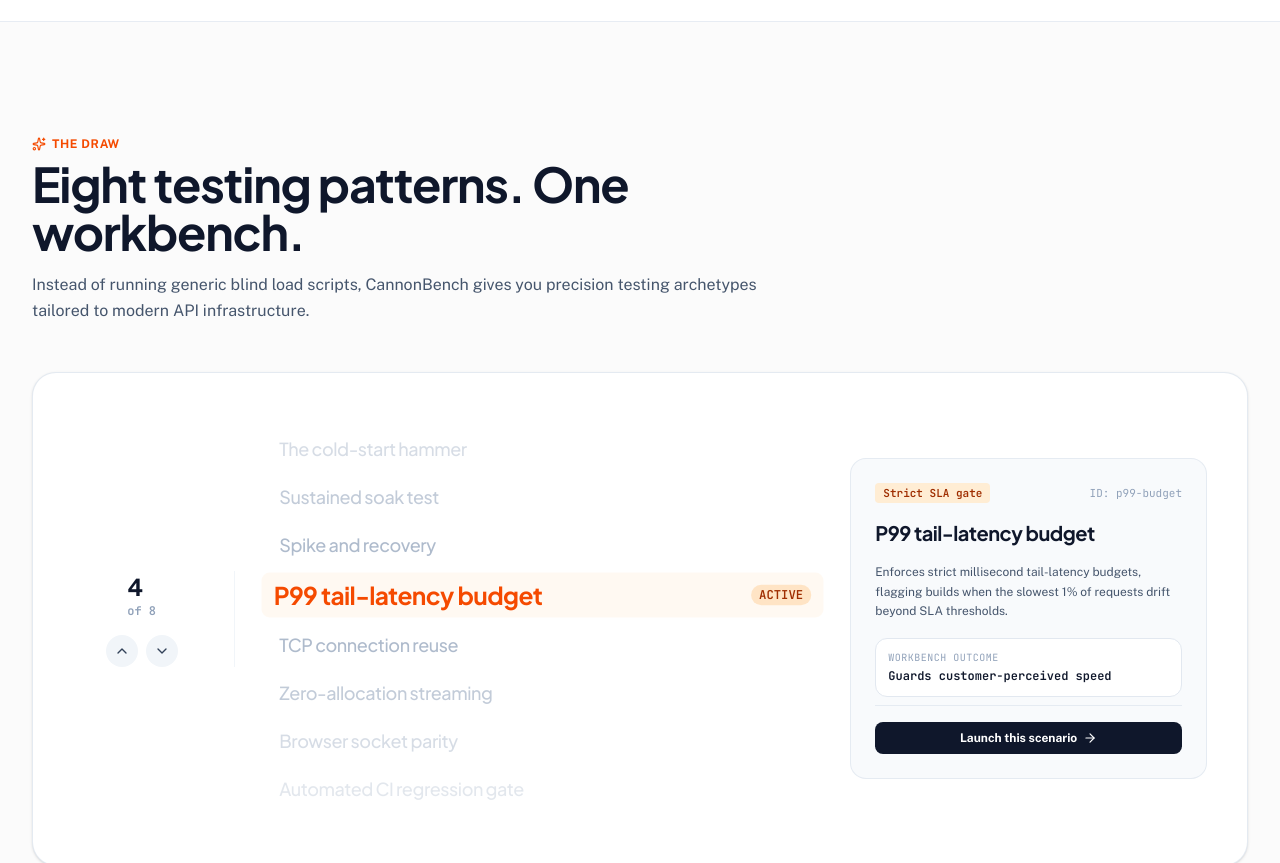
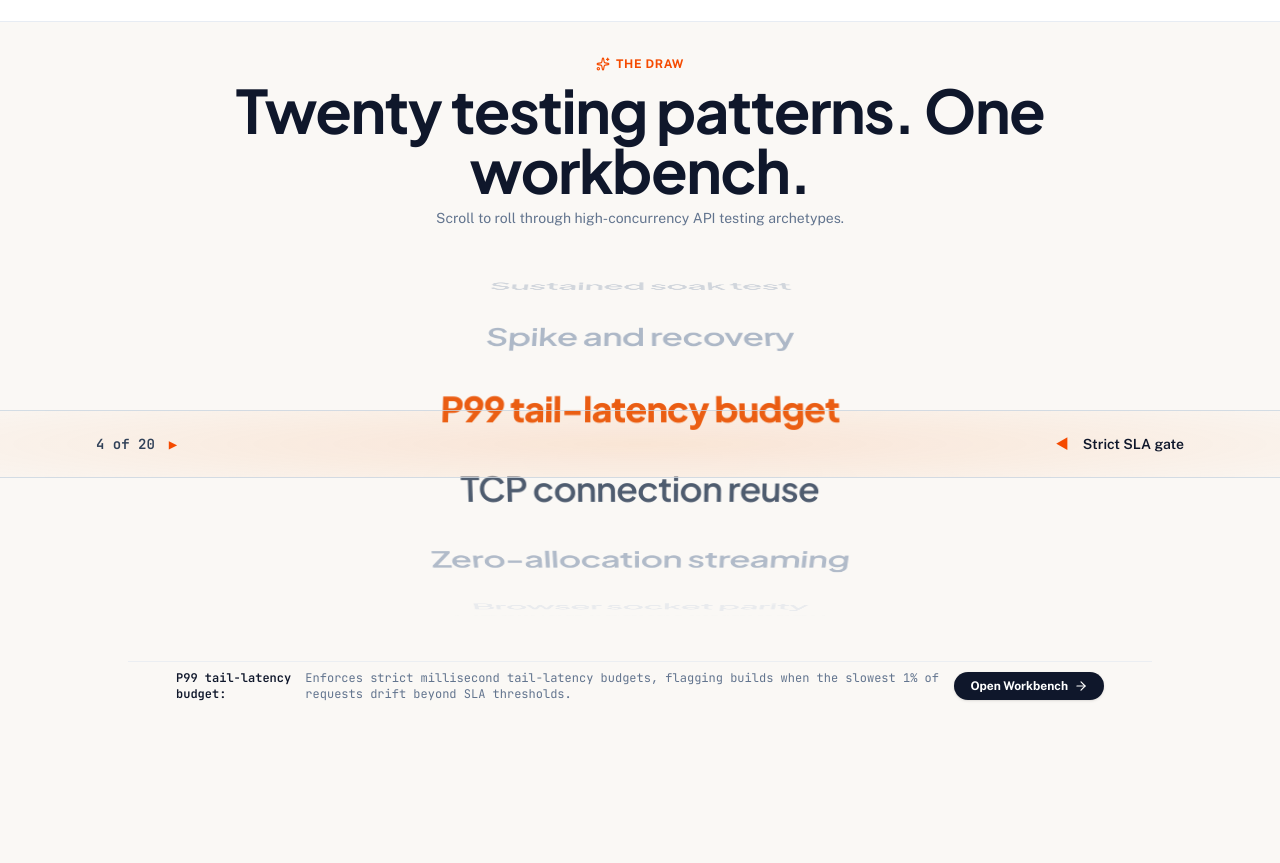
Before and after one commit to Anurag-Shankar-Maurya/CannonBench, a Next.js app: page / in a window 1280 px wide. Shown: the part 1540-2403 px from the top of the page. Built offline with nearby package versions, Linux system fonts and the light colour scheme.

Commit message:
feat: add NotFound component and enhance KineticParadigms with smooth scrolling and new patterns

```diff
--- a/components/landing/KineticParadigms.tsx
+++ b/components/landing/KineticParadigms.tsx
@@ -1,9 +1,9 @@
 'use client';
 
-import React, { useState } from 'react';
+import React, { useRef, useState, useEffect } from 'react';
 import Link from 'next/link';
-import { motion, AnimatePresence } from 'motion/react';
-import { ChevronUp, ChevronDown, ArrowRight, Sparkles } from 'lucide-react';
+import { motion, useScroll, useSpring, useTransform } from 'motion/react';
+import { Sparkles, ArrowRight } from 'lucide-react';
 
 interface BenchPattern {
   id: string;
@@ -19,217 +19,356 @@ const PATTERNS: BenchPattern[] = [
     name: 'The cold-start hammer',
     tag: 'Zero-traffic burst',
     detail: 'Bursts dormant serverless functions from 0 to 500 connections in 200ms to expose cold init penalties and un-warmed database pools.',
-    metric: 'Exposes initial handshake lag',
+    metric: 'Handshake latency penalty',
   },
   {
     id: 'soak',
     name: 'Sustained soak test',
     tag: 'Leak detection',
     detail: 'Maintains a constant throughput over prolonged durations to uncover garbage collection pauses, memory creep, and socket leaks.',
-    metric: 'Identifies slow memory degradation',
+    metric: 'Memory degradation rate',
   },
   {
     id: 'spike',
     name: 'Spike and recovery',
     tag: 'Elastic resilience',
     detail: 'Injects sudden 10x traffic spikes followed by sharp drop-offs to observe queue backpressure, circuit breaking, and auto-scaler lag.',
-    metric: 'Measures auto-scale stabilization time',
+    metric: 'Autoscale stabilization time',
   },
   {
     id: 'p99-budget',
     name: 'P99 tail-latency budget',
     tag: 'Strict SLA gate',
     detail: 'Enforces strict millisecond tail-latency budgets, flagging builds when the slowest 1% of requests drift beyond SLA thresholds.',
-    metric: 'Guards customer-perceived speed',
+    metric: 'Customer perceived delay',
   },
   {
     id: 'tcp-reuse',
     name: 'TCP connection reuse',
     tag: 'Keep-alive efficiency',
     detail: 'Benchmarks persistent HTTP keep-alive sockets against raw TCP handshakes to isolate TLS overhead on client ingress proxies.',
-    metric: 'Pinpoints TLS renegotiation overhead',
+    metric: 'TLS handshake reduction',
   },
   {
     id: 'zero-alloc',
     name: 'Zero-allocation streaming',
     tag: 'SSE pipeline',
     detail: 'Evaluates real-time Server-Sent Events throughput with zero memory buffer duplication or event loop stalling.',
-    metric: 'Stress-tests persistent push channels',
+    metric: 'Buffer allocation overhead',
   },
   {
     id: 'browser-parity',
     name: 'Browser socket parity',
     tag: 'Real client timing',
     detail: 'Executes identical benchmarks via browser fetch() and Resource Timing to detect browser-specific connection limits.',
-    metric: 'Compares server sockets vs browser pools',
+    metric: 'Client pool congestion',
   },
   {
     id: 'ci-gate',
     name: 'Automated CI regression gate',
     tag: 'Headless enforcement',
     detail: 'Outputs machine-readable JSON metrics and non-zero exit codes to block pull requests before performance regressions hit production.',
-    metric: 'Stops slow code before deployment',
+    metric: 'Pull request pass rate',
+  },
+  {
+    id: 'pipelined',
+    name: 'Pipelined socket saturation',
+    tag: 'HTTP/1.1 pipelining',
+    detail: 'Pumps pipelined request batches through single sockets to measure head-of-line blocking resilience in upstream proxies.',
+    metric: 'Multiplexing throughput',
+  },
+  {
+    id: 'quiet-instrument',
+    name: 'The quiet instrument',
+    tag: 'Zero telemetry tax',
+    detail: 'Measures high-frequency microservice transactions with sub-microsecond timer overhead and zero runtime memory allocation.',
+    metric: 'Profiling probe impact',
+  },
+  {
+    id: 'pool-exhaust',
+    name: 'Connection pool exhaustion',
+    tag: 'Database saturation',
+    detail: 'Drives concurrent request concurrency beyond connection pool limits to benchmark backpressure rejection behavior.',
+    metric: 'Queue rejection speed',
+  },
+  {
+    id: 'gc-pause',
+    name: 'Garbage collection pause',
+    tag: 'V8 heap profiling',
+    detail: 'Analyzes latency spikes produced by V8 major mark-sweep garbage collection pauses under high allocations.',
+    metric: 'Max stop-the-world delay',
+  },
+  {
+    id: 'renegotiation',
+    name: 'Session renegotiation',
+    tag: 'TLS session cache',
+    detail: 'Measures TLS session ticket resumption speed under aggressive client reconnect storms.',
+    metric: 'Crypto CPU utilization',
+  },
+  {
+    id: 'timeout-cascade',
+    name: 'Timeout cascade collapse',
+    tag: 'Circuit breaker trip',
+    detail: 'Simulates deep RPC downstream dependency latency to verify circuit breaker trip timing and fail-fast isolation.',
+    metric: 'Fail-fast recovery time',
+  },
+  {
+    id: 'jit-warmup',
+    name: 'JIT warmup stabilization',
+    tag: 'Cold code path analysis',
+    detail: 'Compares cold-start execution against warm JIT optimized code paths across tens of thousands of iterations.',
+    metric: 'Optimization ramp curve',
+  },
+  {
+    id: 'buffer-overflow',
+    name: 'Buffer backpressure drain',
+    tag: 'Socket high-watermark',
+    detail: 'Monitors TCP socket highWaterMark drain events during massive uncompressed JSON ingestion payloads.',
+    metric: 'Socket drain latency',
+  },
+  {
+    id: 'queue-drain',
+    name: 'Asynchronous queue drain',
+    tag: 'Event loop health',
+    detail: 'Tracks Node.js libuv event loop latency delay while processing high-concurrency background job dispatch.',
+    metric: 'Event loop lag delta',
+  },
+  {
+    id: 'h2-multiplex',
+    name: 'HTTP/2 stream concurrency',
+    tag: 'Multiplexing limits',
+    detail: 'Evaluates single-socket stream concurrency limits and frame parsing overhead under load.',
+    metric: 'Concurrent stream capacity',
+  },
+  {
+    id: 'thread-starve',
+    name: 'Thread pool starvation',
+    tag: 'Worker exhaustion',
+    detail: 'Simulates heavy cryptographic and hashing computations to benchmark worker thread pool scheduling under load.',
+    metric: 'Thread queue wait time',
+  },
+  {
+    id: 'ping-burst',
+    name: 'Zero-payload ping burst',
+    tag: 'Raw network ceiling',
+    detail: 'Executes minimal HTTP OPTIONS health checks to measure raw network stack and NIC packet processing limits.',
+    metric: 'Peak packet handling',
   },
 ];
 
+const CYLINDER_RADIUS = 210; // Radius in px of the 3D cylinder
+const ANGLE_STEP_DEG = 22; // Degrees between items around the cylinder
+
 export default function KineticParadigms() {
-  const [selectedIndex, setSelectedIndex] = useState(3); // Default to P99
+  const containerRef = useRef<HTMLDivElement>(null);
+  const [activeIndex, setActiveIndex] = useState(3); // Default to P99
+  const [manualOffset, setManualOffset] = useState<number | null>(null);
+
+  // Generous scroll track for smooth, unhurried drum rolling
+  const { scrollYProgress } = useScroll({
+    target: containerRef,
+    offset: ['start start', 'end end'],
+  });
+
+  // Map scroll progress across all 20 patterns
+  const rawProgress = useTransform(
+    scrollYProgress,
+    [0.03, 0.97],
+    [0, PATTERNS.length - 1]
+  );
+
+  // Tuned spring physics for natural mechanical drum roll inertia
+  const smoothProgress = useSpring(rawProgress, {
+    stiffness: 60,
+    damping: 18,
+    mass: 0.7,
+    restDelta: 0.001,
+  });
+
+  const [currentFloat, setCurrentFloat] = useState(3);
+
+  useEffect(() => {
+    return smoothProgress.on('change', (latest) => {
+      if (manualOffset === null) {
+        const clamped = Math.max(0, Math.min(PATTERNS.length - 1, latest));
+        setCurrentFloat(clamped);
+        setActiveIndex(Math.round(clamped));
+      }
+    });
+  }, [smoothProgress, manualOffset]);
+
+  const handleStepSelect = (index: number) => {
+    setManualOffset(index);
+    setActiveIndex(index);
+    setCurrentFloat(index);
+    setTimeout(() => {
+      setManualOffset(null);
+    }, 1200);
+  };
 
   const handlePrev = () => {
-    setSelectedIndex((prev) => (prev > 0 ? prev - 1 : PATTERNS.length - 1));
+    const nextIndex = activeIndex > 0 ? activeIndex - 1 : PATTERNS.length - 1;
+    handleStepSelect(nextIndex);
   };
 
   const handleNext = () => {
-    setSelectedIndex((prev) => (prev < PATTERNS.length - 1 ? prev + 1 : 0));
+    const nextIndex = activeIndex < PATTERNS.length - 1 ? activeIndex + 1 : 0;
+    handleStepSelect(nextIndex);
   };
 
-  const current = PATTERNS[selectedIndex];
+  const activePattern = PATTERNS[activeIndex];
 
   return (
-    <section id="patterns" className="py-20 lg:py-28 bg-[#FBFBFB] border-b border-slate-200/80">
-      <div className="max-w-7xl mx-auto px-4 sm:px-6 lg:px-8">
+    <section
+      id="patterns"
+      ref={containerRef}
+      className="relative min-h-[320vh] bg-[#FAF8F5] border-b border-slate-200/80"
+    >
+      {/* Sticky Viewport Stage with generous edge-to-edge breathing room */}
+      <div className="sticky top-16 h-[88vh] max-h-[780px] flex flex-col justify-between py-6 w-full overflow-hidden select-none">
         {/* Section Header */}
-        <div className="max-w-3xl mb-12">
+        <div className="text-center max-w-4xl mx-auto px-4 pt-2">
           <div className="inline-flex items-center gap-1.5 text-xs font-bold uppercase tracking-wider text-orange-600 mb-2">
             <Sparkles className="w-3.5 h-3.5" />
             <span>The Draw</span>
           </div>
-          <h2 className="text-3xl sm:text-5xl font-bold tracking-tight text-slate-900">
-            Eight testing patterns. One workbench.
+          <h2 className="text-3xl sm:text-5xl lg:text-6xl font-bold tracking-tight text-slate-900">
+            Twenty testing patterns. One workbench.
           </h2>
-          <p className="mt-4 text-slate-600 text-sm sm:text-base leading-relaxed">
-            Instead of running generic blind load scripts, CannonBench gives you precision testing archetypes tailored to modern API infrastructure.
+          <p className="mt-2 text-slate-500 text-xs sm:text-sm">
+            Scroll to roll through high-concurrency API testing archetypes.
           </p>
         </div>
 
-        {/* Kinetic Stack Scrubber like tasteskill.dev */}
-        <motion.div
-          initial={{ opacity: 0, y: 32 }}
-          whileInView={{ opacity: 1, y: 0 }}
-          viewport={{ once: true, margin: '-60px' }}
-          transition={{ duration: 0.6, ease: [0.16, 1, 0.3, 1] }}
-          className="grid grid-cols-1 lg:grid-cols-12 gap-8 items-center bg-white rounded-3xl p-6 sm:p-10 border border-slate-200/90 shadow-sm"
+        {/* 3D Cylindrical Drum Reel Stage */}
+        <div
+          className="relative w-full h-[440px] flex items-center justify-center my-auto overflow-hidden"
+          style={{ perspective: 1100 }}
         >
-          {/* Left Column: Index Counter & Arrows */}
-          <div className="lg:col-span-2 flex flex-row lg:flex-col items-center justify-between lg:justify-center gap-4 border-b lg:border-b-0 lg:border-r border-slate-100 pb-4 lg:pb-0 lg:pr-6">
-            <div className="font-mono text-xs font-bold text-slate-400">
-              <span className="text-2xl font-black text-slate-900 block font-sans">
-                {selectedIndex + 1}
+          {/* Edge-to-Edge Hairline Guideline Slot with Inward Calipers */}
+          <div className="absolute inset-x-0 top-1/2 -translate-y-1/2 h-[68px] border-y border-slate-300/80 bg-[radial-gradient(ellipse_75%_100%_at_50%_50%,_rgba(249,115,22,0.14)_0%,_transparent_100%)] pointer-events-none z-20 flex items-center justify-between px-6 sm:px-14 lg:px-24">
+            {/* Left Caliper: "4 of 20 ▶" (Inward pointing triangle) */}
+            <div className="flex items-center gap-2.5 font-mono text-xs sm:text-sm font-semibold text-slate-700 pointer-events-auto">
+              <span>
+                {activeIndex + 1} of {PATTERNS.length}
               </span>
-              <span>of {PATTERNS.length}</span>
-            </div>
-
-            <div className="flex gap-2">
               <button
                 type="button"
                 onClick={handlePrev}
-                className="w-8 h-8 rounded-full bg-slate-100 hover:bg-slate-200 flex items-center justify-center text-slate-700 transition-colors"
+                className="text-orange-600 hover:text-orange-500 transition-transform active:scale-90 p-1"
                 aria-label="Previous pattern"
               >
-                <ChevronUp className="w-4 h-4" />
+                <span className="text-xs sm:text-sm font-bold">▶</span>
               </button>
+            </div>
+
+            {/* Right Caliper: "◀ Descriptor" (Inward pointing triangle) */}
+            <div className="flex items-center gap-2.5 text-xs sm:text-sm font-medium text-slate-700 pointer-events-auto">
               <button
                 type="button"
                 onClick={handleNext}
-                className="w-8 h-8 rounded-full bg-slate-100 hover:bg-slate-200 flex items-center justify-center text-slate-700 transition-colors"
+                className="text-orange-600 hover:text-orange-500 transition-transform active:scale-90 p-1"
                 aria-label="Next pattern"
               >
-                <ChevronDown className="w-4 h-4" />
+                <span className="text-xs sm:text-sm font-bold">◀</span>
               </button>
+              <span className="font-semibold text-slate-900 truncate max-w-[170px] sm:max-w-xs">
+                {activePattern.tag}
+              </span>
             </div>
           </div>
 
-          {/* Center Column: Kinetic List */}
-          <div className="lg:col-span-6 flex flex-col justify-center space-y-2 py-4">
+          {/* Symmetrical 3D Cylindrical Barrel */}
+          <div
+            className="relative w-full h-full flex flex-col items-center justify-center pointer-events-auto"
+            style={{ transformStyle: 'preserve-3d' }}
+          >
             {PATTERNS.map((item, index) => {
-              const isSelected = index === selectedIndex;
-              const distance = Math.abs(index - selectedIndex);
+              const distance = index - currentFloat;
+              const absDistance = Math.abs(distance);
+
+              // Don't render items that have rotated past the back hemisphere of the cylinder
+              if (absDistance > 5.2) return null;
+
+              // Cylindrical angle in radians and degrees
+              const angleDeg = distance * ANGLE_STEP_DEG;
+              const angleRad = (angleDeg * Math.PI) / 180;
+
+              // Cylindrical projection coordinates:
+              // Y position follows the sine of the angle (compresses symmetrically toward both poles)
+              const y = Math.sin(angleRad) * CYLINDER_RADIUS;
+
+              // Z depth follows cosine (recedes symmetrically into negative Z away from center)
+              const z = (Math.cos(angleRad) - 1) * CYLINDER_RADIUS * 0.9;
+
+              // Tangent rotation around X-axis: bends symmetrically on the cylinder surface
+              const rotateX = -angleDeg;
+
+              // Natural vertical foreshortening (cosVal drops as items curve away)
+              // Note: scale is strictly <= 1, no artificial ballooning.
+              const cosVal = Math.max(0.1, Math.cos(angleRad));
+              const scaleY = cosVal;
+              const scaleX = 1;
+
+              // Smooth cosine opacity: 1 at equator, fades as it curves around the cylinder
+              const opacity = Math.max(0.04, Math.pow(cosVal, 1.7));
+
+              // Colors matching reference: vibrant orange at equator, ink gray near, light gray far
+              const isCenter = absDistance < 0.45;
+              let color = '#EA580C';
+
+              if (isCenter) {
+                color = '#EA580C'; // Active vibrant orange
+              } else if (absDistance < 1.4) {
+                color = '#475569'; // Mid ink slate
+              } else if (absDistance < 2.5) {
+                color = '#94A3B8'; // Receding gray
+              } else {
+                color = '#CBD5E1'; // Faint horizon gray
+              }
 
               return (
                 <button
                   key={item.id}
                   type="button"
-                  onClick={() => setSelectedIndex(index)}
-                  className={`text-left transition-all duration-200 py-1.5 px-3 rounded-lg flex items-center justify-between group ${
-                    isSelected
-                      ? 'bg-orange-50/70 text-orange-600 scale-[1.02]'
-                      : 'hover:bg-slate-50 text-slate-400 hover:text-slate-600'
-                  }`}
+                  onClick={() => handleStepSelect(index)}
+                  className="absolute cursor-pointer select-none transition-colors duration-100 whitespace-nowrap text-center focus:outline-none px-6"
                   style={{
-                    opacity: isSelected ? 1 : Math.max(0.25, 0.9 - distance * 0.18),
+                    transform: `translate3d(0, ${y}px, ${z}px) rotateX(${rotateX}deg) scale(${scaleX}, ${scaleY})`,
+                    opacity,
+                    color,
+                    zIndex: isCenter ? 30 : Math.round(20 - absDistance),
                   }}
                 >
                   <span
-                    className={`font-display tracking-tight transition-all ${
-                      isSelected
-                        ? 'text-xl sm:text-2xl font-bold text-orange-600'
-                        : 'text-base sm:text-lg font-medium'
+                    className={`font-display tracking-tight block text-2xl sm:text-3xl lg:text-4xl ${
+                      isCenter ? 'font-extrabold' : 'font-semibold'
                     }`}
                   >
                     {item.name}
                   </span>
-
-                  {isSelected && (
-                    <span className="font-mono text-xs font-semibold px-2 py-0.5 rounded-full bg-orange-200/60 text-orange-800">
-                      ACTIVE
-                    </span>
-                  )}
                 </button>
               );
             })}
           </div>
-
-          {/* Right Column: Pattern Inspector Card */}
-          <div className="lg:col-span-4 bg-slate-50 rounded-2xl p-6 border border-slate-200/80 flex flex-col justify-between min-h-[260px]">
-            <AnimatePresence mode="wait">
-              <motion.div
-                key={current.id}
-                initial={{ opacity: 0, y: 8 }}
-                animate={{ opacity: 1, y: 0 }}
-                exit={{ opacity: 0, y: -8 }}
-                transition={{ duration: 0.2 }}
-                className="space-y-4"
-              >
-                <div className="flex items-center justify-between">
-                  <span className="text-[11px] font-mono px-2 py-0.5 rounded bg-orange-100 text-orange-800 font-semibold">
-                    {current.tag}
-                  </span>
-                  <span className="text-[11px] font-mono text-slate-400">
-                    ID: {current.id}
-                  </span>
         </div>
 
-                <h3 className="text-xl font-bold text-slate-900 tracking-tight">
-                  {current.name}
-                </h3>
+        {/* Bottom Details Footer Bar with wide padding */}
+        <div className="max-w-5xl mx-auto w-full px-6 sm:px-12 pt-2 border-t border-slate-200/60 flex flex-col sm:flex-row items-center justify-between gap-3 text-xs">
+          <div className="text-slate-600 font-mono flex items-center gap-2 text-center sm:text-left">
+            <span className="font-semibold text-slate-900">{activePattern.name}:</span>
+            <span className="text-slate-500">{activePattern.detail}</span>
+          </div>
 
-                <p className="text-xs text-slate-600 leading-relaxed">
-                  {current.detail}
-                </p>
-
-                <div className="p-3 rounded-xl bg-white border border-slate-200 text-xs font-mono text-slate-700">
-                  <div className="text-[10px] text-slate-400 uppercase tracking-wider mb-1">
-                    Workbench Outcome
-                  </div>
-                  <div className="font-semibold text-slate-900">
-                    {current.metric}
-                  </div>
-                </div>
-              </motion.div>
-            </AnimatePresence>
-
-            <div className="pt-4 mt-2 border-t border-slate-200/80">
           <Link
             href="/app"
-                className="w-full py-2 px-3 rounded-lg bg-slate-900 hover:bg-slate-800 text-white text-xs font-bold flex items-center justify-center gap-1.5 transition-colors"
+            className="flex-shrink-0 inline-flex items-center gap-1.5 px-4 py-1.5 rounded-full bg-slate-900 hover:bg-slate-800 text-white font-bold transition-all shadow-sm"
           >
-                <span>Launch this scenario</span>
+            <span>Open Workbench</span>
             <ArrowRight className="w-3.5 h-3.5" />
           </Link>
         </div>
       </div>
-        </motion.div>
-      </div>
     </section>
   );
 }
--- a/components/landing/RadiantCtaAndFooter.tsx
+++ b/components/landing/RadiantCtaAndFooter.tsx
@@ -98,7 +98,7 @@ export default function RadiantCtaAndFooter() {
                 </li>
                 <li>
                   <a href="#patterns" className="hover:text-white transition-colors">
-                    Eight Patterns
+                    Twenty Patterns
                   </a>
                 </li>
                 <li>
```
Also changed, not shown: app/not-found.tsx (added, +23 -0 lines). Lines whose indentation alone changed are shown as unchanged.
